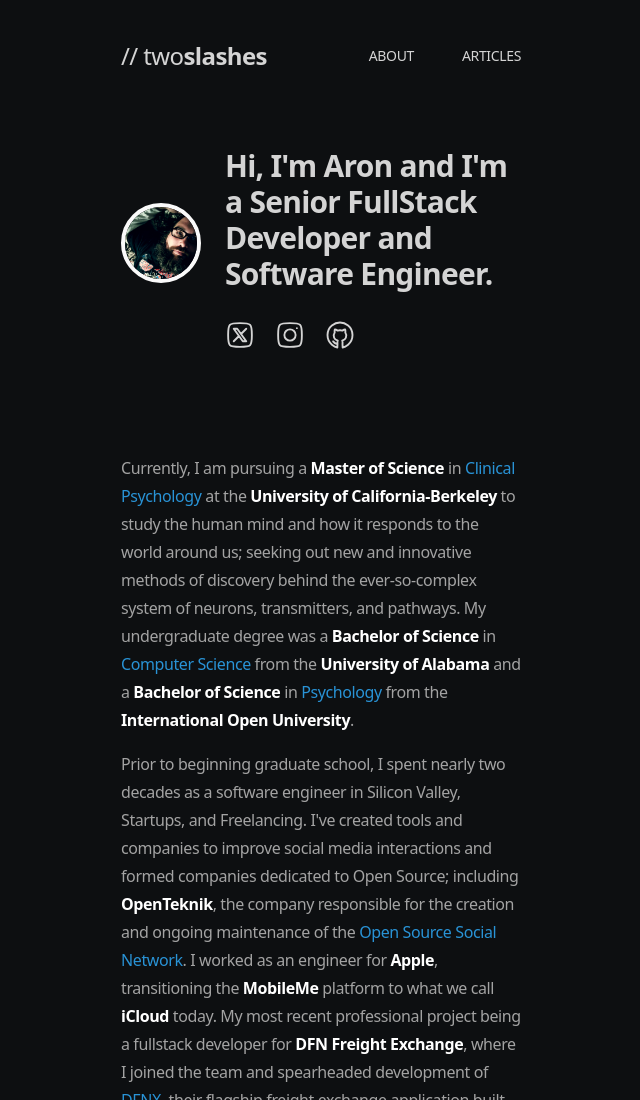
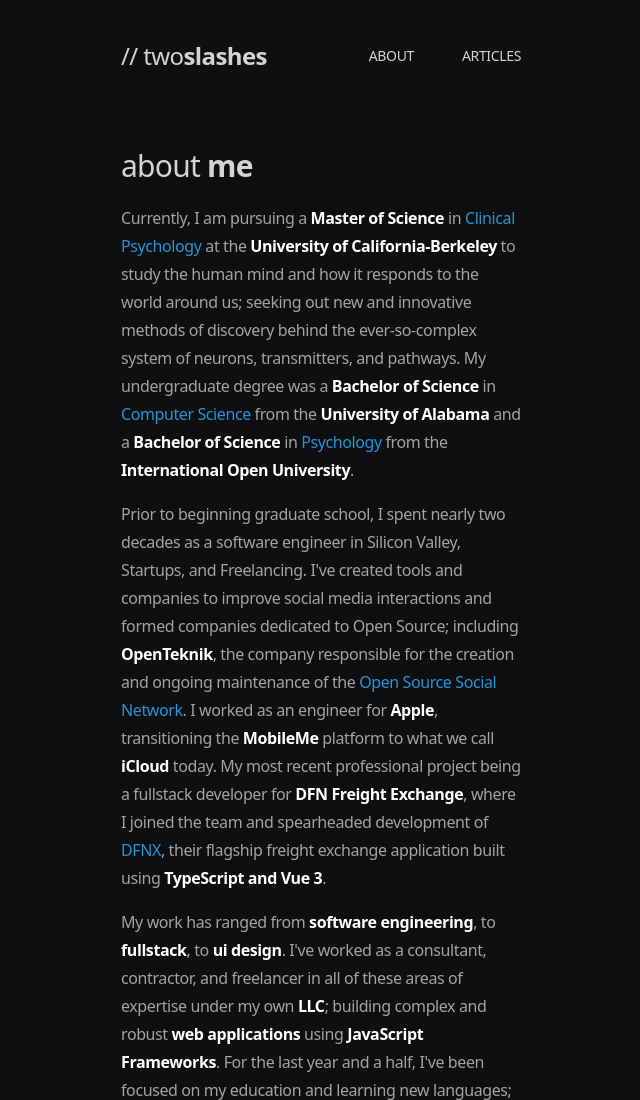
Before and after one commit to nodesleep/twoslashes, an Astro site: page /about in a window 1280 px wide. Shown: the top 1100 px of the page, without its empty margins (319-959 px from the left). Built offline with nearby package versions, Linux system fonts and the light colour scheme; Astro itself is replaced by a stand-in of ours; a web font is replaced by a local one.

Commit message:
Removed AboutMe component from About page

```diff
--- a/src/pages/about/index.astro
+++ b/src/pages/about/index.astro
@@ -1,17 +1,12 @@
 ---
-import AboutMe from "../../components/AboutMe.astro";
 import Navbar from "../../components/Navbar.astro";
 import MainLayout from "../../layouts/MainLayout.astro";
 ---
 
 <MainLayout title="Two Slashes: About">
   <Navbar />
-  <div class="my-12">
-    <AboutMe
-      slogan="Hi, I'm Aron and I'm a Senior FullStack Developer and Software Engineer."
-    />
-  </div>
   <div class="my-12 about-me">
+    <h5 class="text-neutral-300"><span class="font-light">about</span> me</h5>
     <p>
       Currently, I am pursuing a <strong>Master of Science</strong> in
       <a
```
